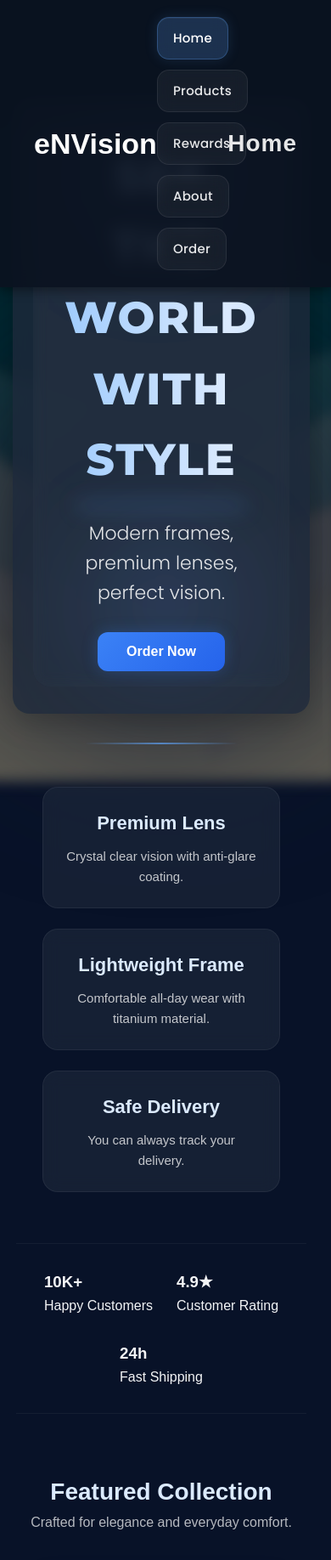
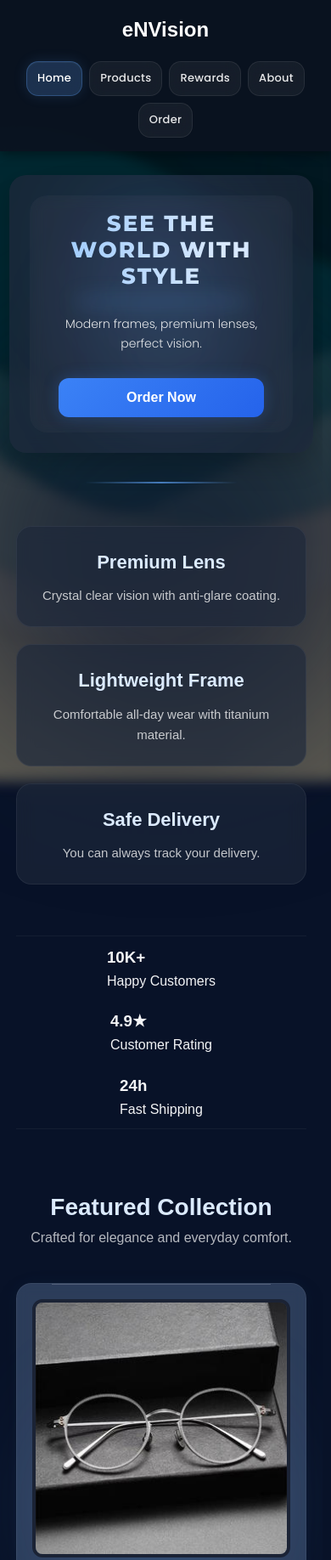
Before and after one commit to yukarimizura/eNVision, a plain HTML site: page index.html in a window 390 px wide. Shown: the top 1836 px of the page at 85% size. Drawn offline with Linux system fonts and the light colour scheme.

Commit message:
add responsive mobile and tablet

```diff
--- a/css/style.css
+++ b/css/style.css
@@ -2382,7 +2382,6 @@ MEMBERSHIP PRICE AESTHETIC
 FULL PAGE NO SELECT
 ========================= */
 
-/* semua elemen default tidak bisa diblok */
 * {
     user-select: none;
     -webkit-user-select: none;
@@ -2390,7 +2389,6 @@ FULL PAGE NO SELECT
     -webkit-user-drag: none;
 }
 
-/* tapi form tetap bisa diketik + select text */
 input,
 textarea,
 select,
@@ -2401,18 +2399,326 @@ option {
     pointer-events: auto;
 }
 
-/* button tetap clickable */
+
 button,
 a {
     pointer-events: auto;
 }
 
-/* image tidak bisa di drag */
+
 img {
     -webkit-user-drag: none;
 }
 
-/* mobile long press disable */
+
 body {
     -webkit-touch-callout: none;
 }
+
+/* =========================================
+RESPONSIVE TABLET
+========================================= */
+
+@media screen and (max-width: 1024px) {
+
+    header {
+        grid-template-columns: 1fr;
+        gap: 18px;
+        padding: 20px;
+        text-align: center;
+    }
+
+    nav {
+        flex-wrap: wrap;
+        justify-content: center;
+    }
+
+    .page-title {
+        display: none;
+    }
+
+    .hero h2,
+    .about-hero h2,
+    .about-story h2,
+    .premium-promise h2,
+    .rewards-header h2 {
+        font-size: 42px;
+    }
+
+    .hero p,
+    .about-hero p,
+    .about-story p,
+    .premium-promise p {
+        font-size: 16px;
+    }
+
+    .card-container,
+    .rewards-grid,
+    .product-grid,
+    .why-us,
+    .stats {
+        gap: 20px;
+    }
+
+    .card,
+    .reward-card,
+    .why-card,
+    .stat-box {
+        width: 100%;
+        max-width: 340px;
+    }
+
+    .order-layout {
+        grid-template-columns: 1fr;
+    }
+
+    .order-summary {
+        min-width: 100%;
+    }
+
+    form {
+        width: 90%;
+    }
+
+    .membership-expand {
+        grid-template-columns: 1fr;
+    }
+
+    .membership-plan {
+        width: 100%;
+    }
+
+    .membership-order-expand {
+        width: 100%;
+    }
+}
+
+
+/* =========================================
+RESPONSIVE MOBILE
+========================================= */
+
+@media screen and (max-width: 768px) {
+
+    body {
+        padding-top: 160px;
+    }
+
+    header {
+        padding: 16px;
+    }
+
+    header h1 {
+        font-size: 28px;
+    }
+
+    nav {
+        width: 100%;
+        gap: 10px;
+    }
+
+    nav a {
+        padding: 10px 14px;
+        font-size: 14px;
+    }
+
+    .hero,
+    .about-hero,
+    .about-story,
+    .premium-promise,
+    .membership-box,
+    .order-form-box,
+    .order-summary,
+    .about {
+        width: 94%;
+        padding: 24px;
+    }
+
+    .hero h2,
+    .about-hero h2,
+    .about-story h2,
+    .premium-promise h2,
+    .rewards-header h2 {
+        font-size: 32px;
+        line-height: 1.2;
+    }
+
+    .hero p,
+    .about-hero p,
+    .about-story p,
+    .premium-promise p,
+    .rewards-header p {
+        font-size: 15px;
+        line-height: 1.7;
+    }
+
+    .card-container,
+    .rewards-grid,
+    .why-us,
+    .stats {
+        flex-direction: column;
+        align-items: center;
+    }
+
+    .card,
+    .reward-card,
+    .why-card,
+    .stat-box {
+        width: 100%;
+        max-width: 100%;
+    }
+
+    .product-item {
+        flex-direction: column;
+    }
+
+    .product-image-wrap,
+    .product-info {
+        width: 100%;
+    }
+
+    .product-info {
+        padding: 20px;
+    }
+
+    .product-name {
+        font-size: 26px;
+    }
+
+    .product-price,
+    .product-price-tag {
+        font-size: 18px;
+    }
+
+    .stats {
+        padding: 10px 0;
+    }
+
+    .stat-box h3 {
+        font-size: 34px;
+    }
+
+    .footer-reveal h2 {
+        font-size: 34px;
+    }
+
+    .footer-links {
+        gap: 16px;
+    }
+
+    .checkbox-group {
+        flex-direction: column;
+    }
+
+    .addon-layout {
+        grid-template-columns: 1fr;
+    }
+
+    .custom-check {
+        width: 100%;
+    }
+
+    .membership-expand {
+        grid-template-columns: 1fr;
+    }
+
+    .membership-plan {
+        width: 100%;
+    }
+
+    .selected-membership-box {
+        flex-direction: column;
+        align-items: flex-start;
+        gap: 14px;
+    }
+
+    .selected-membership-box .membership-price {
+        margin-left: 0;
+    }
+
+    .membership-order-form {
+        width: 100%;
+    }
+
+    .membership-input input,
+    .membership-input select {
+        width: 100%;
+    }
+
+    .promise-btn,
+    .membership-btn,
+    .plan-btn,
+    button {
+        width: 100%;
+    }
+
+    .order-summary h2,
+    .order-form-box h2 {
+        font-size: 28px;
+    }
+
+    #summaryName {
+        font-size: 28px;
+    }
+}
+
+
+/* =========================================
+SMALL MOBILE
+========================================= */
+
+@media screen and (max-width: 480px) {
+
+    body {
+        padding-top: 180px;
+    }
+
+    header h1 {
+        font-size: 24px;
+    }
+
+    nav {
+        gap: 8px;
+    }
+
+    nav a {
+        font-size: 13px;
+        padding: 9px 12px;
+    }
+
+    .hero h2,
+    .about-hero h2,
+    .about-story h2,
+    .premium-promise h2,
+    .rewards-header h2 {
+        font-size: 26px;
+    }
+
+    .hero p,
+    .about-hero p,
+    .about-story p,
+    .premium-promise p {
+        font-size: 14px;
+    }
+
+    .product-name {
+        font-size: 22px;
+    }
+
+    .footer-reveal h2 {
+        font-size: 28px;
+    }
+
+    .footer-links {
+        flex-direction: column;
+        gap: 10px;
+    }
+
+    .stat-box {
+        padding: 22px 16px;
+    }
+
+    .stat-box h3 {
+        font-size: 28px;
+    }
+}
```
